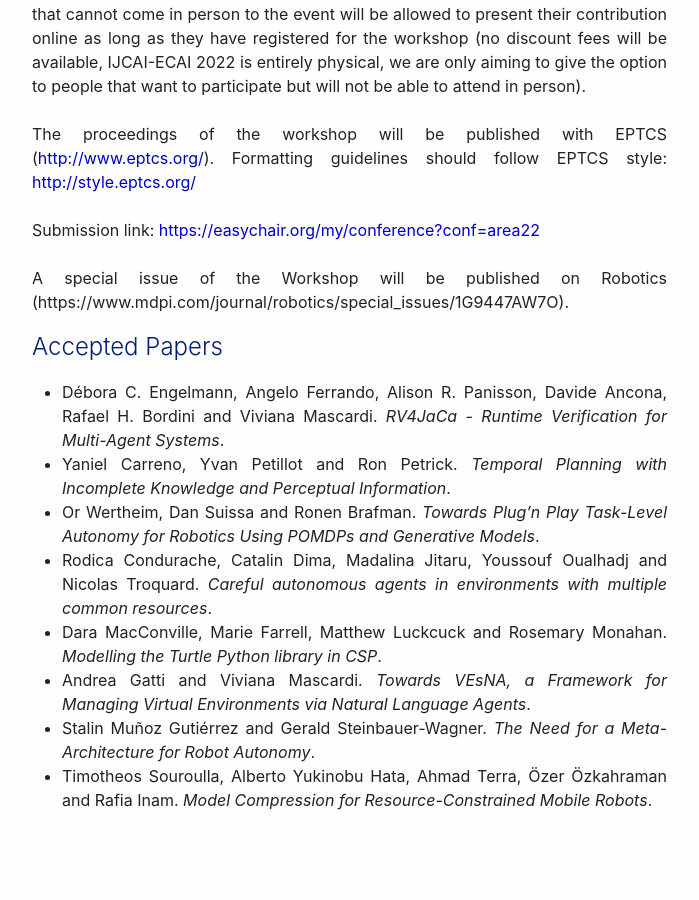
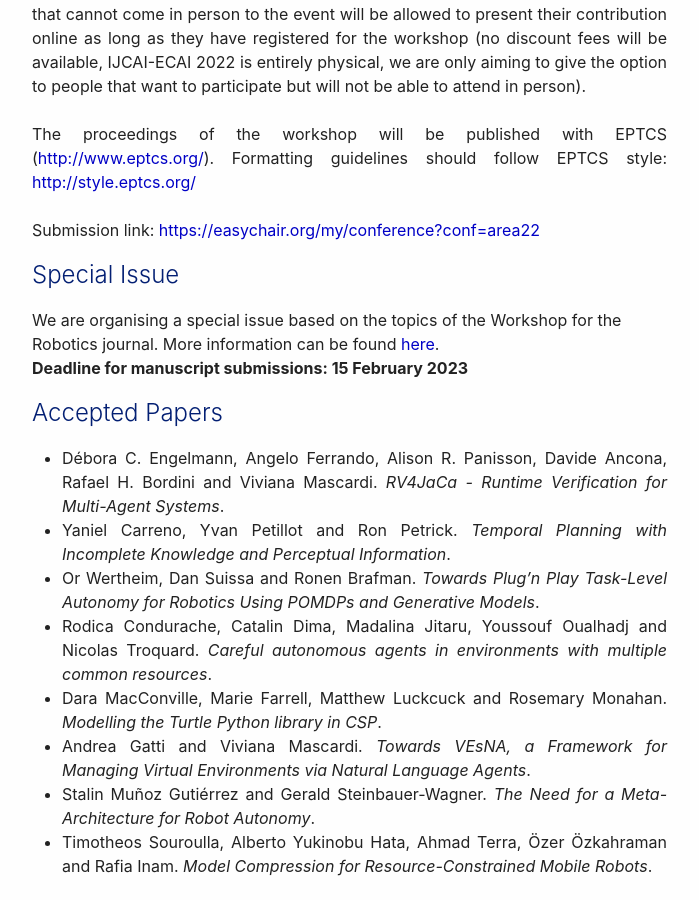
Before and after one commit to AREAWorkshop/AREA2022, a Jekyll site: the page built from index.md, in a window 1280 px wide and 900 px high, scrolled down 4083 px. Shown: the whole window, without its empty margins (53-752 px from the left). Built offline with Jekyll 4.4.1, drawn with Linux system fonts in a browser that asks for light colours; nearby versions of some CDN libraries.

Commit message:
Update index.md

```diff
--- a/index.md
+++ b/index.md
@@ -214,9 +214,11 @@ Each submission will receive at least three single-blind reviews. All papers sho
 The proceedings of the workshop will be published with EPTCS (<a href="http://www.eptcs.org/">http://www.eptcs.org/</a>). Formatting guidelines should follow EPTCS style: <a href="http://style.eptcs.org/">http://style.eptcs.org/</a>
 <br><br>
 Submission link: <a href="https://easychair.org/my/conference?conf=area22">https://easychair.org/my/conference?conf=area22</a>
-<br><br>
-A special issue of the Workshop will be published on Robotics (https://www.mdpi.com/journal/robotics/special_issues/1G9447AW7O).
 </p>
+
+## Special Issue
+We are organising a special issue based on the topics of the Workshop for the Robotics journal. More information can be found <a href="https://www.mdpi.com/journal/robotics/special_issues/1G9447AW7O">here</a>.<br>
+<b>Deadline for manuscript submissions: 15 February 2023</b>
 
 ## Accepted Papers
 
```
